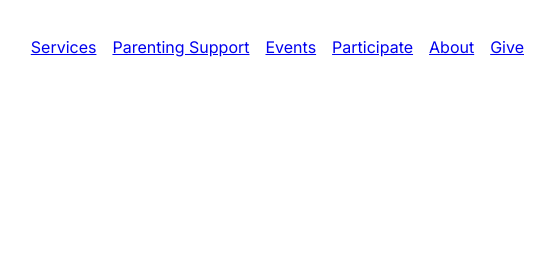
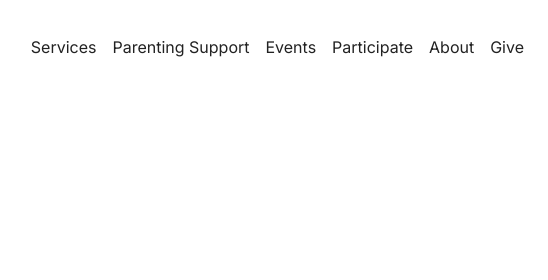
Before and after one commit to cmdecker95/heartbeat, an Astro site: page /blog in a window 1280 px wide. Shown: the top 280 px of the page, 732-1280 px from the left. Built offline with nearby package versions, Linux system fonts and the light colour scheme; Astro itself is replaced by a stand-in of ours.

Commit message:
Remove NavLink

```diff
--- a/src/components/Nav.astro
+++ b/src/components/Nav.astro
@@ -1,6 +1,5 @@
 ---
 import { Image } from "astro:assets";
-import NavLink from "./NavLink.astro";
 ---
 
 <nav>
@@ -14,12 +13,12 @@ import NavLink from "./NavLink.astro";
   >
 
   <ul>
-    <NavLink href="/services" text="Services" />
-    <NavLink href="/parenting-support" text="Parenting Support" />
-    <NavLink href="/events" text="Events" />
-    <NavLink href="/participate" text="Participate" />
-    <NavLink href="/about" text="About" />
-    <NavLink href="/give" text="Give" />
+    <a href="/services">Services</a>
+    <a href="/parenting-support">Parenting Support</a>
+    <a href="/events">Events</a>
+    <a href="/participate">Participate</a>
+    <a href="/about">About</a>
+    <a href="/give">Give</a>
   </ul>
 </nav>
 
@@ -36,4 +35,16 @@ import NavLink from "./NavLink.astro";
     justify-content: flex-end;
     gap: 1rem;
   }
+  a {
+    color: var(--gray-800);
+    display: flex;
+    flex-direction: column;
+    height: 100%;
+    justify-content: center;
+    text-decoration: none;
+    transition: all 0.2s ease-in-out;
+  }
+  ul:has(a:hover) a:not(:hover) {
+    color: var(--gray-300);
+  }
 </style>
--- a/src/components/NavLink.astro
+++ /dev/null
@@ -1,12 +0,0 @@
----
-interface Props {
-  href: string;
-  text: string;
-}
-
-const { href, text } = Astro.props;
----
-
-<a {href} class="hover:text-sky-500 h-full flex flex-col justify-center"
-  ><span>{text}</span></a
->
```
